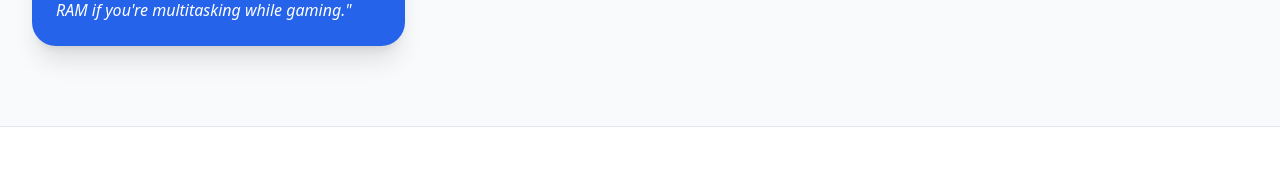
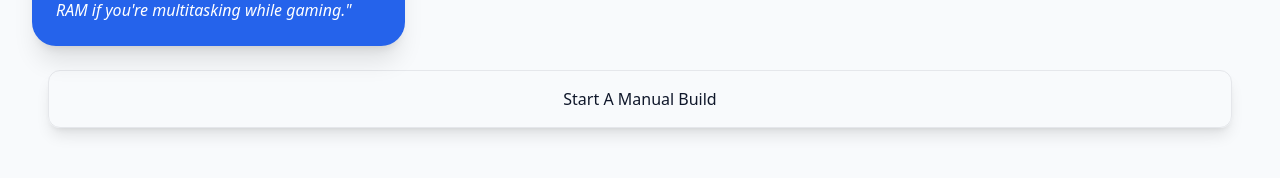
Before and after one commit to IrunguPeter/alx-capstone-project, a React (Vite) app in the folder capstone/: page / in a window 1280 px wide. Shown: the part 1027-1205 px from the top of the page. Built offline with nearby package versions, Linux system fonts and the light colour scheme; no server answers.

Commit message:
Added a new Build component, where users can manually select their components

```diff
--- a/capstone/src/App.jsx
+++ b/capstone/src/App.jsx
@@ -2,6 +2,7 @@ import { useState, useRef } from 'react';
 import Header from './components/Header';
 import Navbar from './components/Navbar';
 import Questions from './components/Questions';
+import Build from './components/Build';
 
 function App() {
   const buildSectionRef = useRef(null);
@@ -50,7 +51,7 @@ function App() {
         <div className="grid grid-cols-1 lg:grid-cols-12 gap-12">
 
           {/* Left Side: Info Text */}
-          <div className="lg:col-span-4">
+          <div className="lg:col-span-4 mb-6">
             <h2 className="text-3xl font-bold text-slate-800 mb-6">Why our AI Architect?</h2>
             <ul className="space-y-4 text-slate-600">
               <li className="flex items-start gap-3">
@@ -75,6 +76,16 @@ function App() {
           </div>
 
         </div>
+        {/*This iw where I plan to render Build.jsx */}
+        <div className="px-4 justify-center mx-4 rounded-xl text-center py-29 p-4 border shadow-lg hover:bg-blue-500 flex flex-col gap-4">
+          <button>
+            <h1 className="strong">
+              Start A Manual Build
+
+            </h1>
+          </button>
+
+        </div>
       </main>
 
       {/*footer*/}
--- /dev/null
+++ b/capstone/src/components/Build.jsx
@@ -0,0 +1,18 @@
+import { useState } from 'react';
+
+//Function to show the build questions when New build is clicked
+function Build () {
+    const [isOpen, setIsOpen] = useState(false);
+    const toggleMenu = () => setIsOpen(!isOpen);
+
+    return(
+        <div>
+            <h1>Answer some questions</h1>
+        </div>
+    );
+
+
+
+};
+
+export default Build;
```
Also changed, not shown: 1 other file (tests, documents, lock files or other folders).
